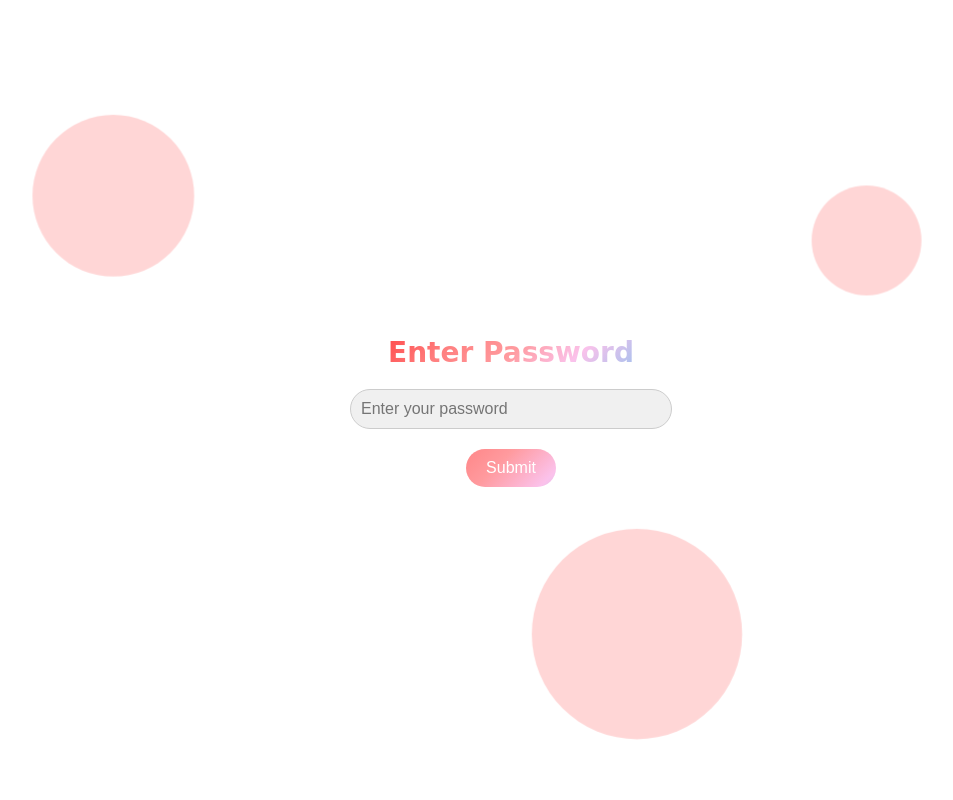
After one commit to Safacts/xeroc, a Django app: page /pass/ in a window 1280 px wide. The commit adds this page. Shown: the whole page, without its empty margins (129-1082 px from the left). Run offline with Django 3.2, Linux system fonts and the light colour scheme.

Commit message:
added password

```diff
--- a/templates/home.html
+++ b/templates/home.html
@@ -388,7 +388,7 @@
 </header>
 
 <div class="start" id="start-button">
-    <button onclick="location.href='{% url 'details' %}'">Get started</button>
+    <button onclick="location.href='{% url 'password' %}'">Get started</button>
 </div>
 
 
--- /dev/null
+++ b/templates/password.html
@@ -0,0 +1,159 @@
+<!DOCTYPE html>
+<html lang="en">
+<head>
+    <meta charset="UTF-8">
+    <meta name="viewport" content="width=device-width, initial-scale=1.0">
+    <title>Password Protected Page</title>
+    <style>
+        body {
+            font-family: Arial, sans-serif;
+            background-color: #fff;
+            display: flex;
+            flex-direction: column;
+            justify-content: center;
+            align-items: center;
+            height: 100vh;
+            margin: 0;
+            overflow: hidden;
+        }
+
+        h2 {
+            font-family: 'Pacifico', cursive;
+            font-size: 28px;
+            margin-bottom: 20px;
+            text-align: center;
+            background: linear-gradient(135deg, #ff4d4d, #ff8080, #ff9a9e, #fbc2eb, #a6c1ee);
+            background-clip: text;
+            -webkit-background-clip: text;
+            color: transparent;
+            animation: gradientAnimation 3s ease infinite;
+        }
+
+        @keyframes gradientAnimation {
+            0% {
+                background-position: 0% 50%;
+            }
+            50% {
+                background-position: 100% 50%;
+            }
+            100% {
+                background-position: 0% 50%;
+            }
+        }
+
+        .input-container {
+            width: 300px;
+            display: flex;
+            flex-direction: column;
+            align-items: center;
+            position: relative;
+            z-index: 2;
+        }
+
+        .input-container input[type="password"] {
+            width: 100%;
+            padding: 10px;
+            font-size: 16px;
+            border: 1px solid #ccc;
+            border-radius: 20px;
+            outline: none;
+            background-color: #f0f0f0;
+            margin-bottom: 20px;
+        }
+
+        .input-container button {
+            padding: 10px 20px;
+            border: none;
+            border-radius: 25px;
+            background-image: linear-gradient(135deg, #ff4d4d, #ff8080, #ff9a9e, #fbc2eb, #a6c1ee);
+            color: white;
+            font-size: 16px;
+            cursor: pointer;
+            background-size: 200% 200%;
+            animation: gradientAnimation 3s ease infinite;
+        }
+
+        /* Background Animation */
+        .background {
+            position: absolute;
+            width: 100%;
+            height: 100%;
+            top: 0;
+            left: 0;
+            z-index: 1;
+            overflow: hidden;
+            pointer-events: none;
+        }
+
+        .background .circle {
+            position: absolute;
+            border-radius: 50%;
+            background-color: rgba(255, 0, 0, 0.2);
+            animation: move 15s infinite ease-in-out;
+            opacity: 0.8;
+        }
+
+        .background .circle:nth-child(1) {
+            width: 150px;
+            height: 150px;
+            left: 10%;
+            top: 20%;
+            animation-duration: 10s;
+            animation-delay: 0s;
+        }
+
+        .background .circle:nth-child(2) {
+            width: 100px;
+            height: 100px;
+            left: 70%;
+            top: 30%;
+            animation-duration: 12s;
+            animation-delay: 1s;
+        }
+
+        .background .circle:nth-child(3) {
+            width: 200px;
+            height: 200px;
+            left: 50%;
+            top: 70%;
+            animation-duration: 18s;
+            animation-delay: 2s;
+        }
+
+        @keyframes move {
+            0% {
+                transform: translateY(0) translateX(0) scale(1);
+            }
+            50% {
+                transform: translateY(-50px) translateX(50px) scale(1.1);
+            }
+            100% {
+                transform: translateY(0) translateX(0) scale(1);
+            }
+        }
+    </style>
+</head>
+<body>
+    <div class="background">
+        <div class="circle"></div>
+        <div class="circle"></div>
+        <div class="circle"></div>
+    </div>
+    <div class="input-container">
+        <h2>Enter Password</h2>
+        <input type="password" id="passwordInput" placeholder="Enter your password">
+        <button onclick="checkPassword()">Submit</button>
+    </div>
+
+    <script>
+        function checkPassword() {
+            const password = document.getElementById('passwordInput').value;
+            if (password === 'kehsav') {  // Replace with your actual password
+                window.location.href = "{% url 'details' %}";
+            } else {
+                alert('Incorrect password!');
+            }
+        }
+    </script>
+</body>
+</html>
--- a/xeroc_app/urls.py
+++ b/xeroc_app/urls.py
@@ -1,5 +1,5 @@
 from django.urls import path
-from .views import homepage, upload_file, success_view, details, list_files_view, delete_file_view, download_file_view
+from .views import homepage, upload_file, success_view, details, list_files_view, delete_file_view, download_file_view, password
 
 urlpatterns = [
     path("", homepage, name="home"),
@@ -8,5 +8,6 @@ urlpatterns = [
     path("detail/",details, name="details"),
     path('files/', list_files_view, name='list_files'),
     path('delete-file/<str:file_name>/', delete_file_view, name='delete_file'),
-     path('download-file/<str:file_name>/', download_file_view, name='download_file_view'),
+    path('download-file/<str:file_name>/', download_file_view, name='download_file_view'),
+    path('pass/', password, name='password'),
 ]
--- a/xeroc_app/views.py
+++ b/xeroc_app/views.py
@@ -23,6 +23,8 @@ def success_view(request):
 def details(request):
     return render(request, 'files.html')
 
+def password(request):
+    return render(request, 'password.html')
 
 def sanitize_filename(filename):
     # Replace spaces with underscores and remove any special characters except periods and underscores
```
